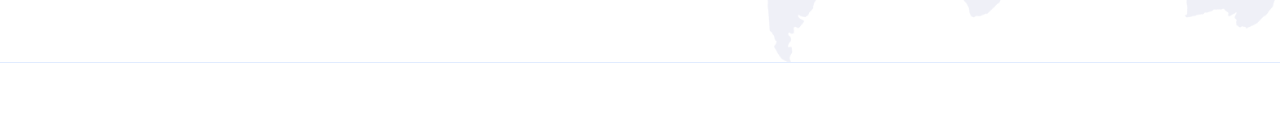
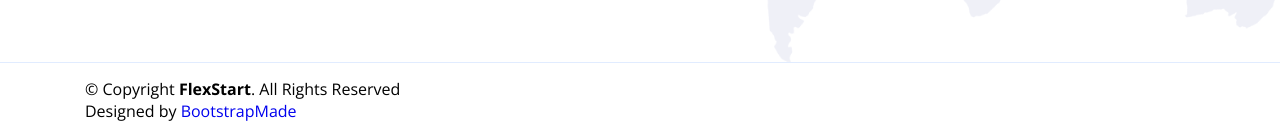
Before and after one commit to abrartariqulislam/Flex_Start, a plain HTML site: page index.html in a window 1280 px wide. Shown: the part 9892-10029 px from the top of the page. Before the commit the page ends 9955 px from the top, so only its background shows below. Drawn offline with nearby package versions, Linux system fonts and the light colour scheme.

Commit message:
added copyright

```diff
--- a/index.html
+++ b/index.html
@@ -916,6 +916,20 @@
             </div>
         </section>
         <!-- footer details section end-->
+        <!-- copyright section start-->
+        <section id="copyright_section">
+            <div class="container">
+                <div class="inner_copyright">
+                    <div class="copyright">
+                        © Copyright <strong><span>FlexStart</span></strong>. All Rights Reserved
+                      </div>
+                      <div class="credits">
+                        Designed by <a href="https://bootstrapmade.com/">BootstrapMade</a>
+                      </div>
+                </div>
+            </div>
+        </section>
+        <!-- copyright section end-->
     </footer>
 </body>
 </html>
```
